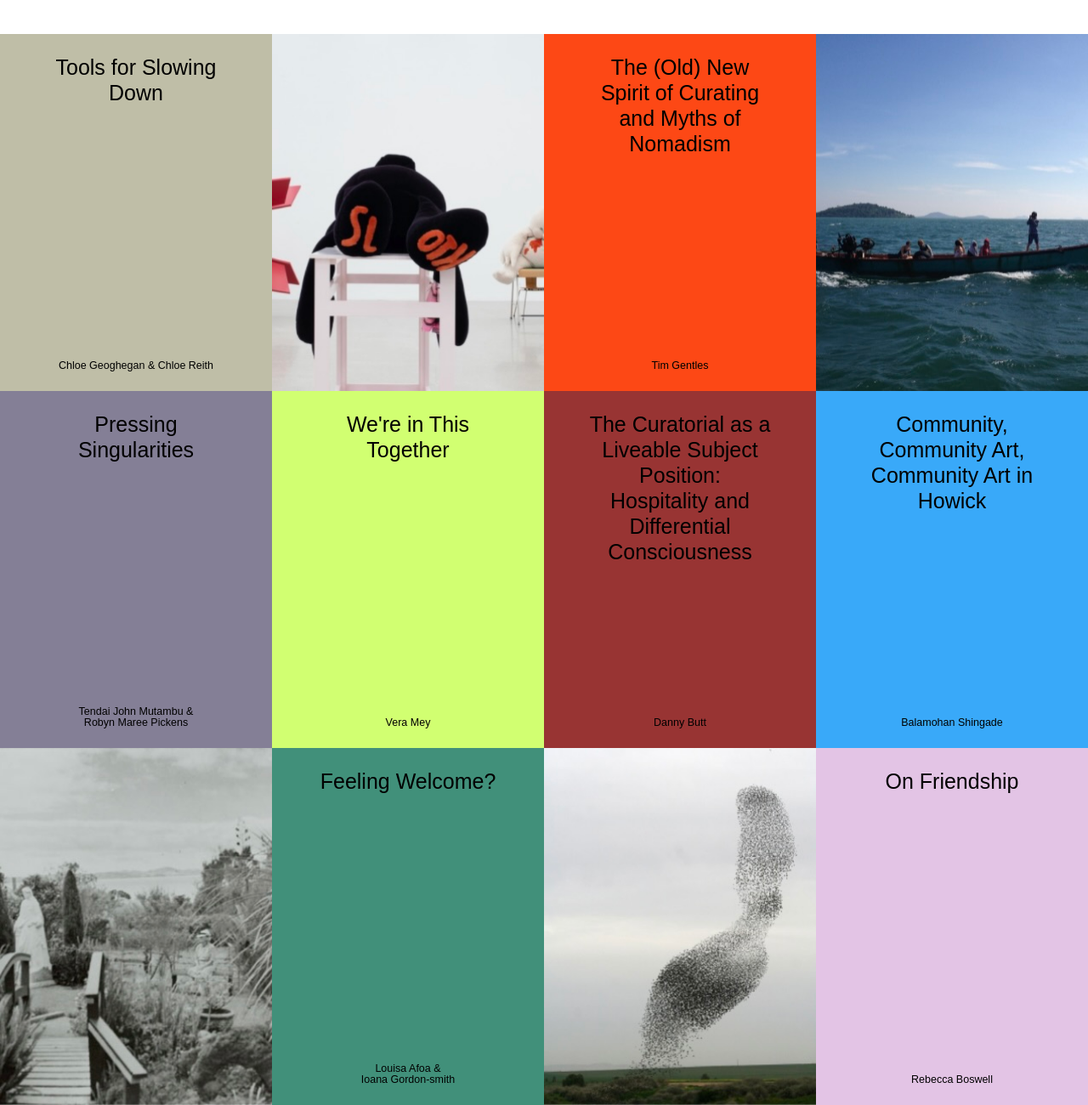
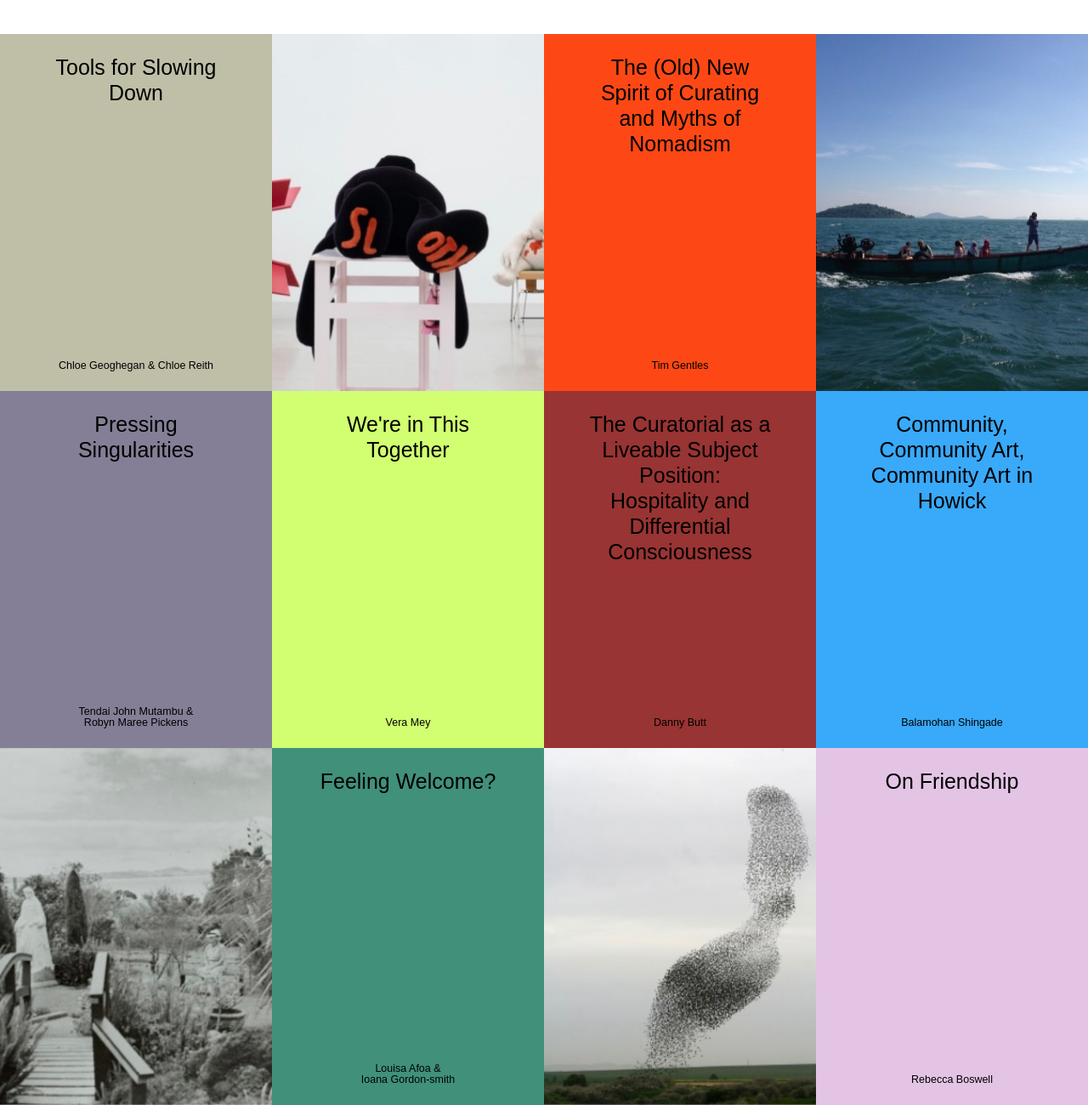
Before and after one commit to prgrmr-l/nomad-coders_css-challenge-4, a plain HTML site: page index.html in a window 1280 px wide. Shown: the part 97-1397 px from the top of the page at 85% size. Drawn offline with nearby package versions, Linux system fonts and the light colour scheme.

Commit message:
Update style.css

```diff
--- a/style.css
+++ b/style.css
@@ -45,7 +45,7 @@ header {
 
 .bttm-box:nth-child(2) {
   background-image: url("1.jpeg");
-  background-size: 100% 100%;
+  background-size:cover;
 }
 
 .bttm-box:nth-child(3) {
@@ -54,7 +54,7 @@ header {
 
 .bttm-box:nth-child(4) {
   background-image: url("2.jpeg");
-  background-size: 100% 100%;
+  background-size:cover;
 }
 
 .bttm-box:nth-child(5) {
@@ -75,7 +75,7 @@ header {
 
 .bttm-box:nth-child(9) {
   background-image: url("3.jpeg");
-  background-size: 100% 100%;
+  background-size:cover;
 }
 
 .bttm-box:nth-child(10) {
@@ -84,7 +84,7 @@ header {
 
 .bttm-box:nth-child(11) {
   background-image: url("4.jpeg");
-  background-size: 100% 100%;
+  background-size:cover;
 }
 
 .bttm-box:nth-child(12) {
```
